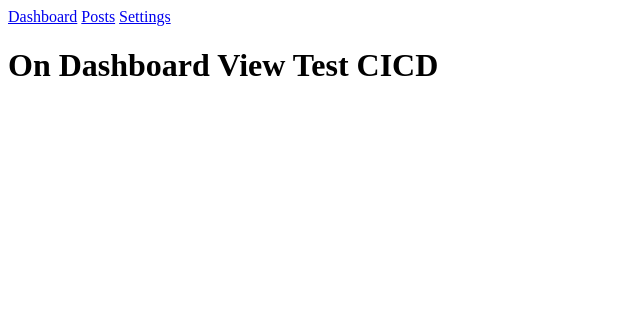
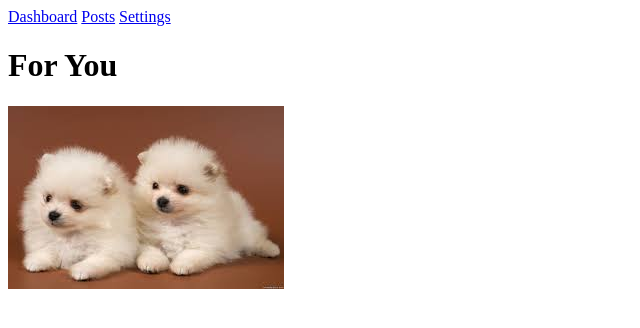
Before and after one commit to PratikMishra30/spaps, a website with bundled scripts: page frontend/index.html in a window 1280 px wide. Shown: the whole page, without its empty margins (0-640 px from the left). Built offline with nearby package versions, Linux system fonts and the light colour scheme.

Commit message:
added image

```diff
--- a/frontend/index.html
+++ b/frontend/index.html
@@ -13,6 +13,9 @@
         <a href="/settings" class="nav__link" data-link>Settings</a>
     </nav>
     <div id="app"></div>
+    <picture>
+        <img src="/static/js/views/puppy2.jpg" style="width:auto;">
+    </picture>
     <script type="module" src="/static/js/index.js"></script>
 </body>
 </html>
--- a/frontend/static/js/index.js
+++ b/frontend/static/js/index.js
@@ -37,7 +37,7 @@ const router = async()=>{
     }
     const view = new match.route.view();
     document.querySelector("#app").innerHTML= await view.getHtml();
-    console.log(match.route.view());
+    // console.log(match.route.view());
 
 };
 
--- a/frontend/static/js/views/Dashboard.js
+++ b/frontend/static/js/views/Dashboard.js
@@ -5,8 +5,9 @@ export default class extends AbstractView{
         super();
         this.setTitle("Dashboard")
     }
-
+    // <h1> On Dashboard View Test CICD</h1>
     async getHtml(){
-        return '<h1> On Dashboard View Test CICD</h1>';
+        return '<h1>For You</h1>'
+        // </picture><img src="./flowers.jpg" alt="Flowers" style="width:500px;height:600px;"></body></html>';
     }
 }
```
Also changed, not shown: frontend/static/js/views/puppy2.jpg (added).
